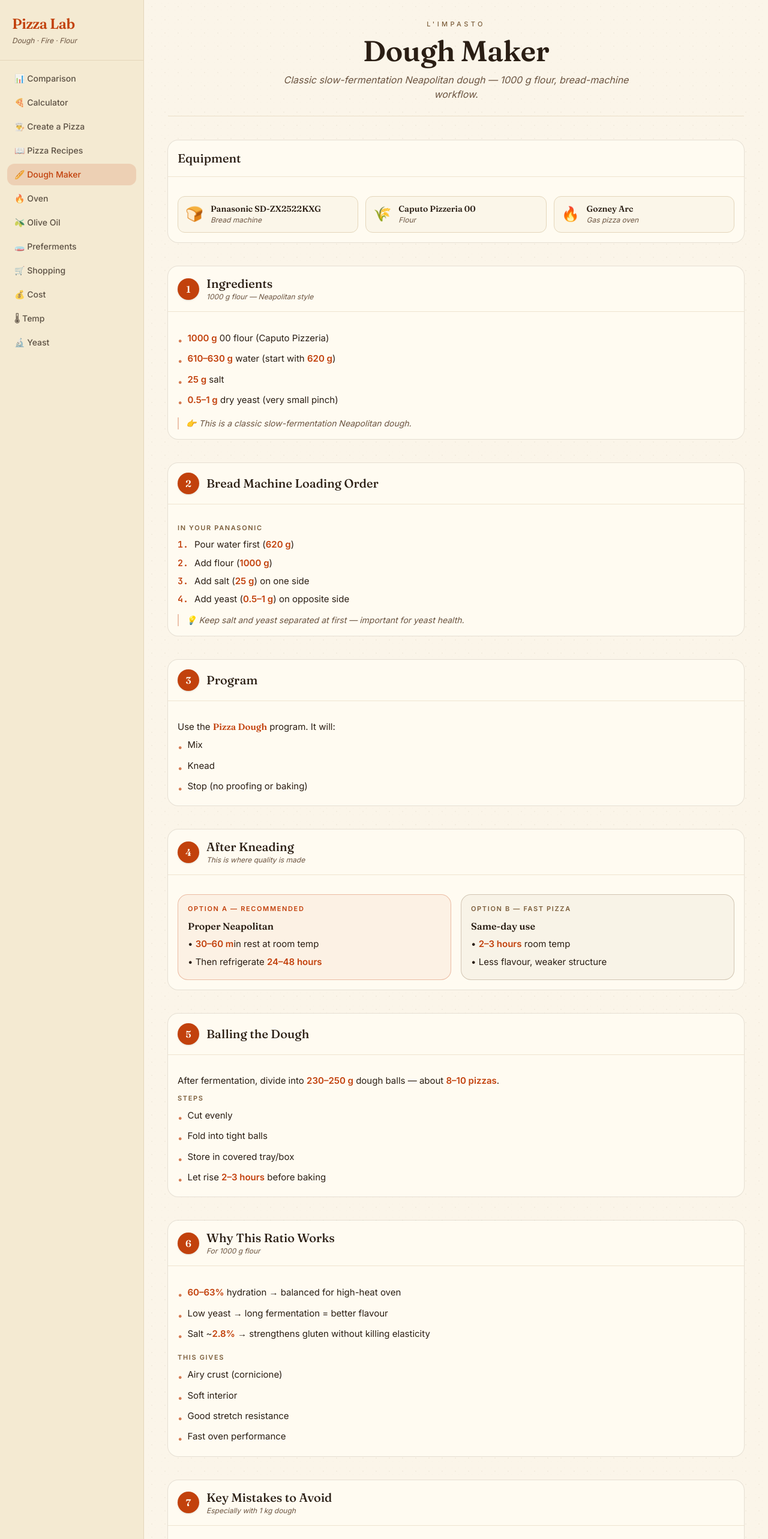
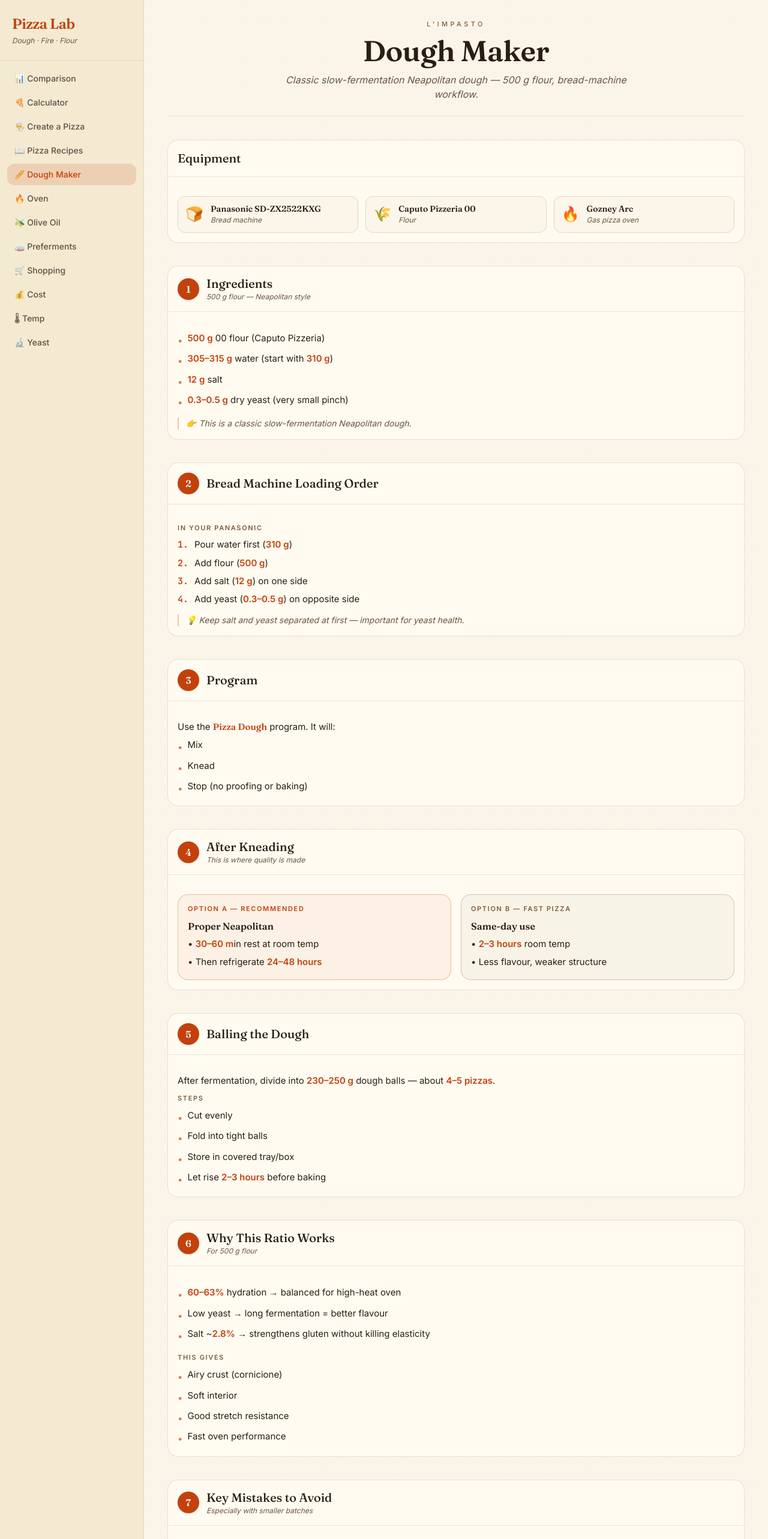
Before and after one commit to gnovoab/pizzaiiolo, a Next.js app: page /dough-maker in a window 1280 px wide. Shown: the top 2566 px of the page at 60% size. Built offline with nearby package versions, Linux system fonts and the light colour scheme.

Commit message:
Scale Dough Maker recipe to 500 g flour batch

```diff
--- a/src/app/dough-maker/page.tsx
+++ b/src/app/dough-maker/page.tsx
@@ -7,7 +7,7 @@ export default function DoughMakerPage() {
         <p className="text-[11px] uppercase tracking-[0.4em] text-secondary font-medium">L&apos;Impasto</p>
         <h1 className="font-serif text-4xl sm:text-5xl font-semibold mt-3 text-foreground">Dough Maker</h1>
         <p className="text-muted-foreground text-base mt-3 max-w-xl mx-auto italic">
-          Classic slow-fermentation Neapolitan dough — 1000 g flour, bread-machine workflow.
+          Classic slow-fermentation Neapolitan dough — 500 g flour, bread-machine workflow.
         </p>
       </div>
 
@@ -22,12 +22,12 @@ export default function DoughMakerPage() {
         </CardContent>
       </Card>
 
-      <Section number={1} title="Ingredients" subtitle="1000 g flour — Neapolitan style">
+      <Section number={1} title="Ingredients" subtitle="500 g flour — Neapolitan style">
         <Bullets items={[
-          "1000 g 00 flour (Caputo Pizzeria)",
-          "610–630 g water (start with 620 g)",
-          "25 g salt",
-          "0.5–1 g dry yeast (very small pinch)",
+          "500 g 00 flour (Caputo Pizzeria)",
+          "305–315 g water (start with 310 g)",
+          "12 g salt",
+          "0.3–0.5 g dry yeast (very small pinch)",
         ]} />
         <Callout>👉 This is a classic slow-fermentation Neapolitan dough.</Callout>
       </Section>
@@ -36,10 +36,10 @@ export default function DoughMakerPage() {
         <Subhead>In your Panasonic</Subhead>
         <ol className="space-y-1.5">
           {[
-            "Pour water first (620 g)",
-            "Add flour (1000 g)",
-            "Add salt (25 g) on one side",
-            "Add yeast (0.5–1 g) on opposite side",
+            "Pour water first (310 g)",
+            "Add flour (500 g)",
+            "Add salt (12 g) on one side",
+            "Add yeast (0.3–0.5 g) on opposite side",
           ].map((t, i) => (
             <li key={t} className="text-[15px] flex gap-2.5 leading-relaxed">
               <span className="font-mono font-semibold text-primary shrink-0">{i + 1}.</span>
@@ -77,7 +77,7 @@ export default function DoughMakerPage() {
       </Section>
 
       <Section number={5} title="Balling the Dough">
-        <p className="text-[15px] mb-3">After fermentation, divide into <span className="font-semibold text-primary">230–250 g</span> dough balls — about <span className="font-semibold text-primary">8–10 pizzas</span>.</p>
+        <p className="text-[15px] mb-3">After fermentation, divide into <span className="font-semibold text-primary">230–250 g</span> dough balls — about <span className="font-semibold text-primary">4–5 pizzas</span>.</p>
         <Subhead>Steps</Subhead>
         <Bullets items={[
           "Cut evenly",
@@ -87,7 +87,7 @@ export default function DoughMakerPage() {
         ]} />
       </Section>
 
-      <Section number={6} title="Why This Ratio Works" subtitle="For 1000 g flour">
+      <Section number={6} title="Why This Ratio Works" subtitle="For 500 g flour">
         <Bullets items={[
           "60–63% hydration → balanced for high-heat oven",
           "Low yeast → long fermentation = better flavour",
@@ -102,7 +102,7 @@ export default function DoughMakerPage() {
         ]} />
       </Section>
 
-      <Section number={7} title="Key Mistakes to Avoid" subtitle="Especially with 1 kg dough">
+      <Section number={7} title="Key Mistakes to Avoid" subtitle="Especially with smaller batches">
         <ul className="space-y-2">
           {[
             "Leaving dough warm too long after mixing → overproofing",
```
